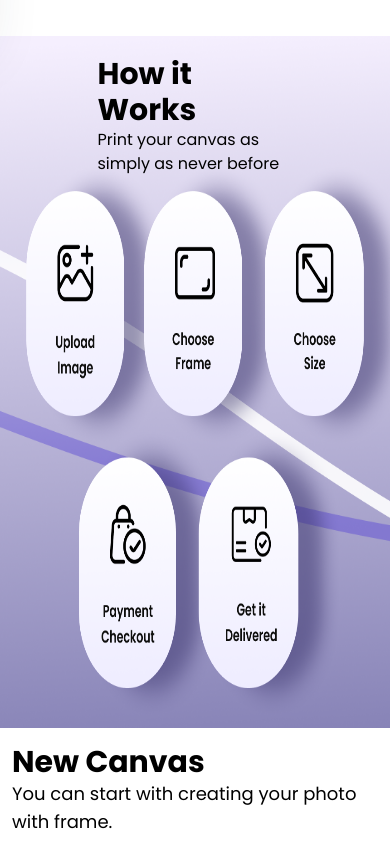
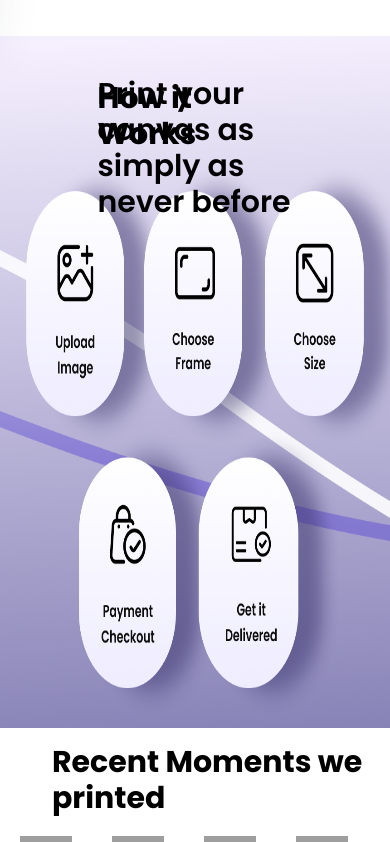
Before and after one commit to eldhopaulose/cancraft, a React (Vite) app: page / in a window 390 px wide. Shown: the part 802-1644 px from the top of the page. Built offline with nearby package versions, Linux system fonts and the light colour scheme; grey boxes are pictures that could not be loaded.

Commit message:
font is corrected

```diff
--- a/src/components/Testimonial.jsx
+++ b/src/components/Testimonial.jsx
@@ -61,7 +61,7 @@ const Testimonial = () => {
     <div className="bg-white dark:bg-zinc-900 py-16 px-4">
       <div className="max-w-7xl mx-auto text-center">
         <h2 className="text-3xl font-extrabold text-zinc-900 dark:text-white">Testimonial</h2>
-        <p className="mt-4 text-lg text-zinc-600 dark:text-zinc-300">Hear what our customers have to say</p>
+        <p className="mt-4 text-sm text-zinc-600 dark:text-zinc-300">Hear what our customers have to say</p>
       </div>
       <div className="mt-10 max-w-7xl mx-auto grid grid-cols-1 md:grid-cols-3 gap-8">
         {testimonials.slice(currentIndex, currentIndex + 3).map((testimonial, index) => (
--- a/src/pages/Crop/Crop.jsx
+++ b/src/pages/Crop/Crop.jsx
@@ -349,9 +349,11 @@ function Crop() {
                                 <img
                                     src={getImageName(color)}
                                     alt={color}
-                                    className="w-20 h-20 rounded cursor-pointer"
+                                    className="w-16 h-16 rounded cursor-pointer"
                                 />
+                                <span className="text-xs uppercase">{color === '#f7e7ce' ? 'champagne' : color}</span>
                             </label>
+
                         ))}
                     </div>
 
--- a/src/pages/Home.jsx
+++ b/src/pages/Home.jsx
@@ -13,7 +13,7 @@ import CarouselDefault from "../components/CarouselDefault"
 import { MainCard } from "../components/MainCard"
 import { ImageCard } from "../components/ImageCard"
 import { Link } from "react-router-dom"
-import { FaFacebookF, FaInstagram, FaTiktok, FaTwitter, FaWhatsapp, FaYoutube } from "react-icons/fa"
+import { FaFacebookF, FaInstagram, FaPinterest, FaTiktok, FaTwitter, FaWhatsapp, FaYoutube } from "react-icons/fa"
 import { Button, Input } from "@material-tailwind/react"
 import { IoMdSend } from "react-icons/io"
 import Testimonial from "../components/Testimonial"
@@ -69,16 +69,16 @@ function Home() {
                 <div className="w-full md:hidden sm:block lg:hidden">
                     <img className=" w-screen h-[calc(100vh-18vh)] text-black" src={HomeMobile} alt="Plus" />
                 </div>
-                <div className="absolute  top-20 left-1/2 transform -translate-x-1/2 -translate-y-1/2">
-                    <h4 className="text-3xl font-bold">How it Works</h4>
-                    <p className="sm:text-xs md:text-sm lg:text-sm">Print your canvas as simply as never before</p>
+                <div className="  ">
+                    <h4 className=" absolute text-3xl font-bold top-20 left-1/2 transform -translate-x-1/2 -translate-y-1/2">How it Works</h4>
+                    <p className=" absolute text-3xl  top-28 left-1/2 transform -translate-x-1/2 -translate-y-1/2 sm:text-xs md:text-sm lg:text-sm font-semibold">Print your canvas as simply as never before</p>
                 </div>
 
             </div></div>
 
             <div className="row-start-3 md:p-10 lg:p-10 md:mt-2 lg:mt-2  pl-3 md:pl-3 lg:pl-3 pr-3 md:pr-0 lg:pr-0">
-                <h4 className="text-3xl font-bold">New Canvas</h4>
-                <p className="text-lg">You can start with creating your photo with frame.</p>
+                <h4 className="text-3xl font-bold ml-10">Recent Moments we printed</h4>
+
                 <div className=""><ReactSlick imageLinks={imageLinks} /></div>
                 <div className="  pl-10 pr-10 sm:pl-0 md:mt-0 sm:mt-10"><ReactSlick imageLinks={imageLinks} rev={true} /></div>
 
@@ -94,15 +94,15 @@ function Home() {
                 </div>
                 <div className="absolute  top-1/2 bottom-1/2 left-1/2 right-0 transform -translate-x-1/2 -translate-y-1/2 md:right-96 lg:right-96 sm:right-0 sm:top-1/2 md:top-1/3 lg:top-1/3 sm:left-1/2 md:left-1/3" >
                     <h4 className="text-3xl font-bold relative">ABOUT US</h4>
-                    <p className="sm:text-xs  relative  ">Welcome to CanCraft Studio, your premier destination for online canvas printing services! We transform your cherished memories and stunning images into beautiful canvas prints, delivered right to your doorstep. Our mission is to bring your visions to life with top-quality prints that enhance any space.</p>
+                    <p className=" text-xs relative ">Welcome to CanCraft Studio, your premier destination for online canvas printing services! We transform your cherished memories and stunning images into beautiful canvas prints, delivered right to your doorstep. Our mission is to bring your visions to life with top-quality prints that enhance any space.</p>
                 </div>
             </div>
 
 
 
             <div className="row-start-5 ">
-                <h4 className="text-3xl font-bold mt-10 pl-10">Free Delivery </h4>
-                <p className="text-lg pl-10">Get your business logo into more hands,</p>
+                {/* <h4 className="text-3xl font-bold mt-10 pl-10">Free Delivery </h4>
+                <p className="text-lg pl-10">Get your business logo into more hands,</p> */}
                 <div className="flex flex-col justify-center items-center">
 
                     <div className="cover aspect-h-9 w-[calc(100vw-5vw)] h-96 ">
@@ -155,27 +155,15 @@ function Home() {
                     <h4 className="text-xl p-2">Contact Us</h4>
                     <p className="text-sm p-2">If you have any question, please contact <span className="block mt-2">us at support@cancraftstudio.com</span></p>
                     <div className="flex">
-                        <FaWhatsapp className="w-10 h-10" />
+                        <Link to="https://wa.me/message/YXBBNJL4UQCQC1"><FaWhatsapp className="w-10 h-10" /></Link>
                         <p className="ml-2 text-2xl font-medium">+971566575191 </p>
-                    </div>
-                    <div className="flex text-blue-gray-800 mt-4">
-                        <FaFacebookF className="ml-1" />
-                        <FaTwitter className="ml-5" />
-                        <FaInstagram className="ml-5" />
-                        <FaYoutube className="ml-5" />
-                        <FaTiktok className="ml-5" />
                     </div>
 
                 </div>
 
                 {/* border-y md:border-y-0 lg:border-y-0  */}
 
-                <div className="md:p-10 lg:p-10 p-2 ">
-                    <h4 className="text-xl  p-2">Store Location</h4>
-                    <p className="text-sm p-2">Dubai,UAE </p>
 
-
-                </div>
 
                 <div className="md:p-10 lg:p-10 p-2  ">
                     <h4 className="text-xl  mt-4">Open Hours</h4>
@@ -184,6 +172,24 @@ function Home() {
                         Monday – Saturday: 8:00 am – 4:00pm
                         <span className="block mt-2">Sunday: Closed</span>
                     </p>
+                </div>
+
+                <div className="md:p-10 lg:p-10 p-2 ">
+                    <h4 className="text-xl  p-2">Store Location</h4>
+                    <p className="text-sm p-2">Dubai,UAE </p>
+
+                    <div className="flex text-blue-gray-800 mt-4">
+                        <Link to="#"><FaFacebookF className="ml-5" /></Link>
+                        <Link to="#"><FaTwitter className="ml-5" /></Link>
+                        <Link to="https://www.instagram.com/can_craft_studio?igsh=MTM2NGtlYjdjeHQ4aA%3D%3D&utm_source=qr"><FaInstagram className="ml-5" /></Link>
+
+                        <Link to="#">  <FaYoutube className="ml-5" /></Link>
+                        <Link to="#">  <FaTiktok className="ml-5" /></Link>
+                        <Link to="https://pin.it/53D0XrCrs"><FaPinterest className="ml-5" /></Link>
+
+                    </div>
+
+
                 </div>
 
                 {/* <div className="md:p-10 lg:p-10 p-2  ">
```
